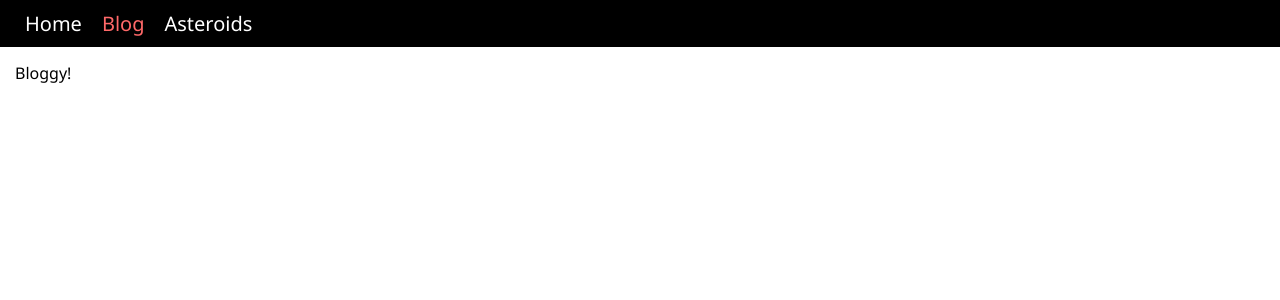
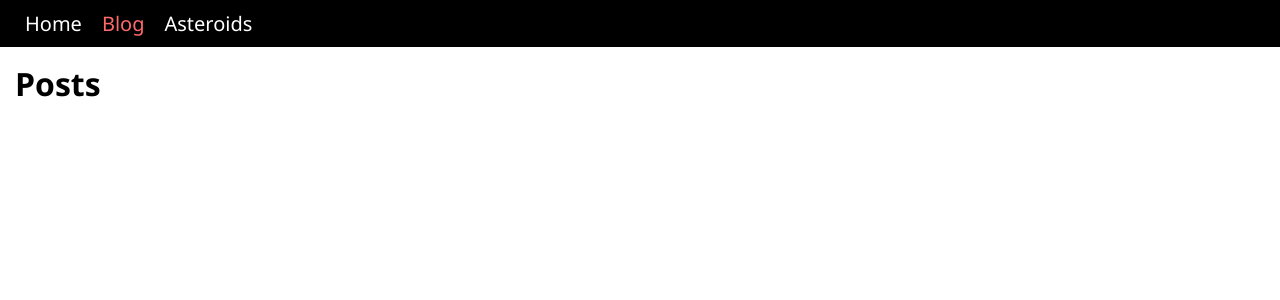
Before and after one commit to Baker531/baker531.github.io, a Jekyll site: the page built from blog.html, in a window 1280 px wide. Shown: the top 300 px of the page. Built offline with Jekyll 4.4.1, drawn with Linux system fonts in a browser that asks for light colours.

Commit message:
Make blog page

```diff
--- a/blog.html
+++ b/blog.html
@@ -1,4 +1,12 @@
 ---
 ---
 
-Bloggy!
+<h1>Posts</h1>
+<ul>
+{% for post in site.posts %}
+    <li>
+        <h2><a href="{{ post.url }}">{{ post.title }}</a></h2>
+        {{ post.excerpt }}
+    </li>
+{% endfor %}
+</ul>
```
